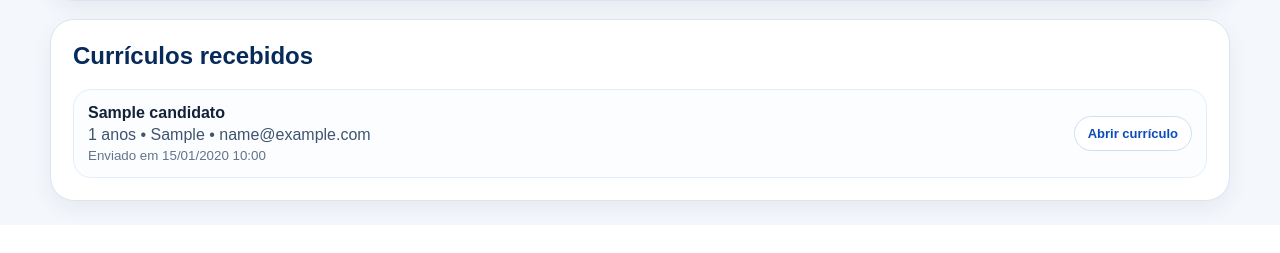
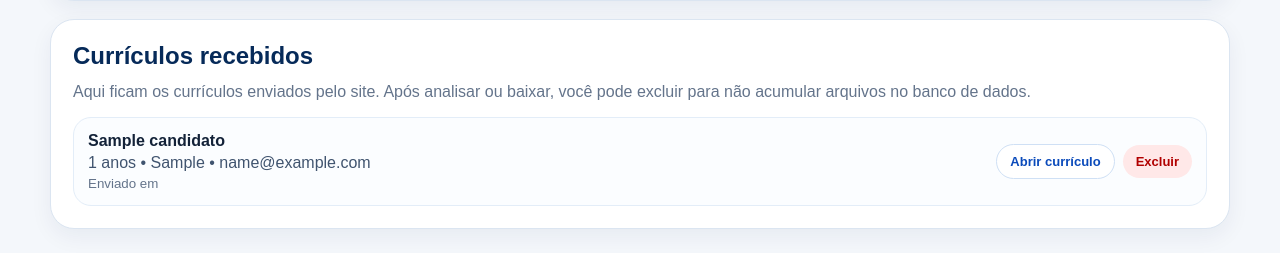
Before and after one commit to thalesalcantara/coopex-site, a Flask app: template templates/admin_dashboard.html in a window 1280 px wide. Shown: the part 3558-3811 px from the top of the page. Before the commit the page ends 3779 px from the top, so only its background shows below. Run offline with Flask 3, Linux system fonts and the light colour scheme; tables that the repository leaves empty hold one stand-in row (values such as "Sample post"); the template is opened without the code that fills it: values that come from a table or form of the project are taken from there, most other values are stand-ins (such as "Sample title", 1, 10 or a date in 2020).

Commit message:
Update admin_dashboard.html

```diff
--- a/templates/admin_dashboard.html
+++ b/templates/admin_dashboard.html
@@ -30,6 +30,17 @@
     .admin-clicks-info{
       align-self:center;
       min-width:130px;
+    }
+
+    .candidate-actions{
+      display:flex;
+      gap:8px;
+      flex-wrap:wrap;
+      align-items:center;
+      justify-content:flex-end;
+    }
+    .candidate-row{
+      align-items:center;
     }
   </style>
 </head>
@@ -250,17 +261,28 @@
 
     <section class="admin-box">
       <h2>Currículos recebidos</h2>
+      <p class="admin-help">
+        Aqui ficam os currículos enviados pelo site. Após analisar ou baixar, você pode excluir para não acumular arquivos no banco de dados.
+      </p>
+
       <div class="admin-list">
         {% for c in candidatos %}
         <div class="candidate-row">
           <div>
             <strong>{{ c.nome_completo }}</strong>
             <span>{{ c.idade }} anos • {{ c.escolaridade }} • {{ c.email }}</span>
-            <small>Enviado em {{ c.criado_em.strftime('%d/%m/%Y %H:%M') }}</small>
+            <small>Enviado em {{ formatar_data_hora_br(c.criado_em) }}</small>
           </div>
-          {% if c.curriculo %}
-          <a class="btn secondary small" target="_blank" href="{{ arquivo_url(c.curriculo) }}">Abrir currículo</a>
-          {% endif %}
+
+          <div class="candidate-actions">
+            {% if c.curriculo %}
+            <a class="btn secondary small" target="_blank" href="{{ arquivo_url(c.curriculo) }}">Abrir currículo</a>
+            {% endif %}
+
+            <form method="post" action="{{ url_for('candidato_excluir', candidato_id=c.id) }}" onsubmit="return confirm('Tem certeza que deseja excluir este currículo? Esta ação removerá o candidato e o arquivo enviado.');">
+              <button class="btn danger small" type="submit">Excluir</button>
+            </form>
+          </div>
         </div>
         {% else %}
         <p>Nenhum currículo recebido ainda.</p>
```
